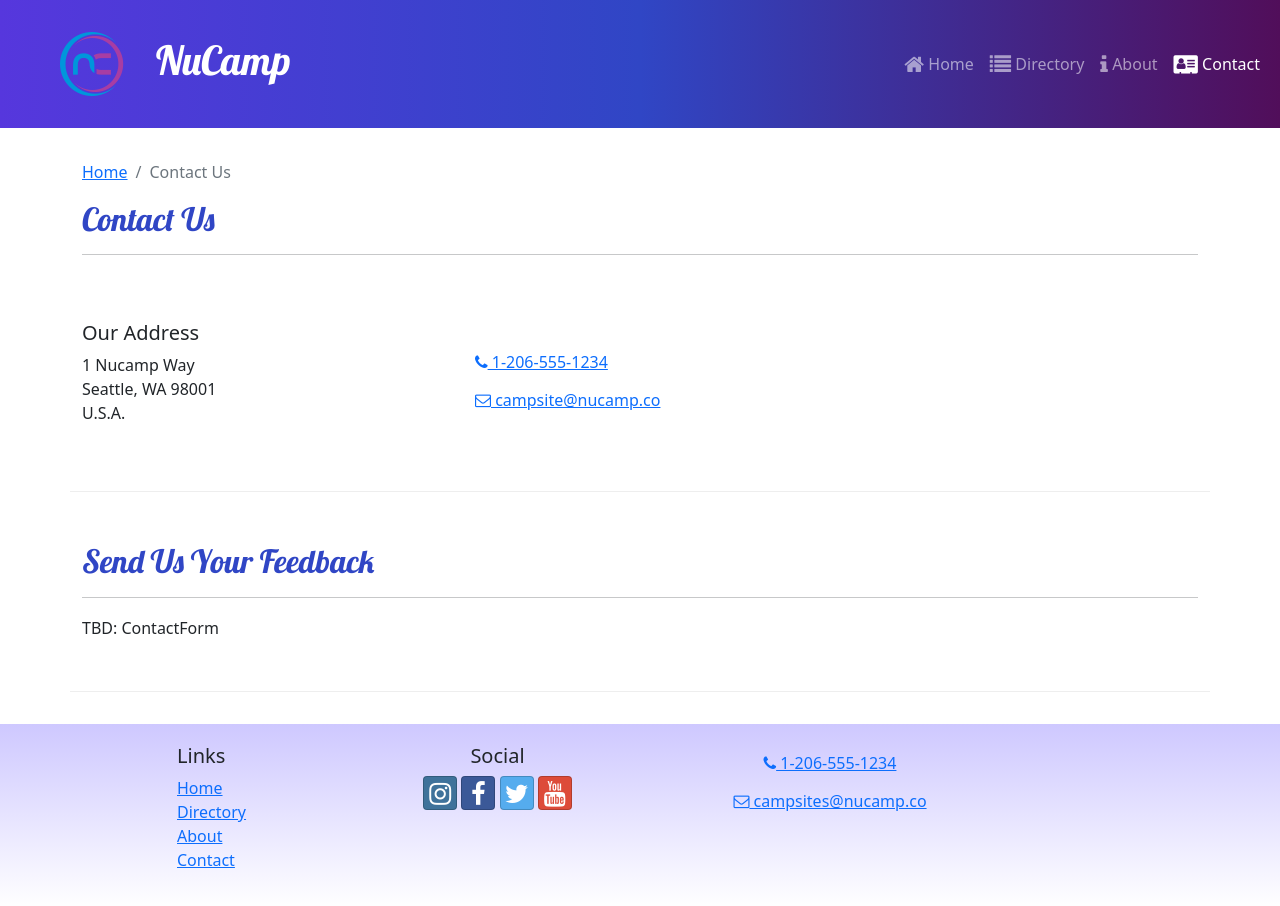
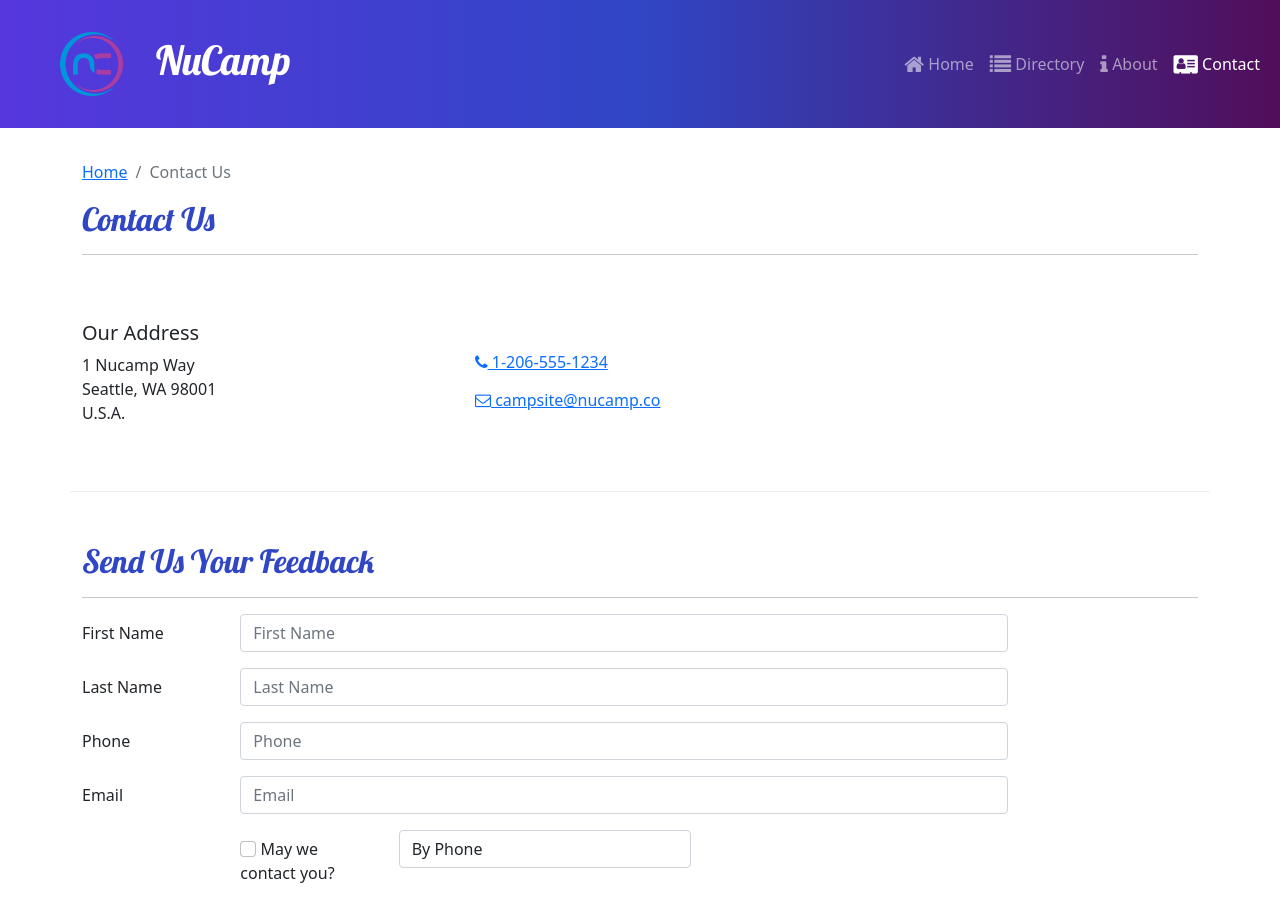
Before and after one commit to DNA21/react-site, a React (Create React App) app: page /contact in a window 1280 px wide. Shown: the top 906 px of the page. Built offline with nearby package versions, Linux system fonts and the light colour scheme.

Commit message:
ContactForm Parts 1 and 2

```diff
--- /dev/null
+++ b/src/components/ContactForm.js
@@ -0,0 +1,108 @@
+import { Button, Label, Col, FormGroup } from 'reactstrap';
+import { Formik, Field, Form } from 'formik';
+
+const ContactForm = () => {
+    return (
+        <Formik
+            initialValues={{
+                firstName: '',
+                lastName: '',
+                phoneNum: '',
+                email: '',
+                agree: false,
+                contactType: 'By Phone',
+                feedback: ''
+            }}
+        >
+            <Form>
+                <FormGroup row>
+                    <Label htmlFor='firstName' md='2'>
+                        First Name
+                    </Label>
+                    <Col md='10'>
+                        <Field
+                            name='firstName'
+                            placeholder='First Name'
+                            className='form-control'
+                        />
+                    </Col>
+                </FormGroup>
+                <FormGroup row>
+                    <Label htmlFor='lastName' md='2'>
+                        Last Name
+                    </Label>
+                    <Col md='10'>
+                        <Field
+                            name='lastName'
+                            placeholder='Last Name'
+                            className='form-control'
+                        />
+                    </Col>
+                </FormGroup>
+                <FormGroup row>
+                    <Label htmlFor='phoneNum' md='2'>
+                        Phone
+                    </Label>
+                    <Col md='10'>
+                        <Field
+                            name='phoneNum'
+                            placeholder='Phone'
+                            className='form-control'
+                        />
+                    </Col>
+                </FormGroup>
+                <FormGroup row>
+                    <Label htmlFor='email' md='2'>
+                        Email
+                    </Label>
+                    <Col md='10'>
+                        <Field
+                            name='email'
+                            placeholder='Email'
+                            type='email'
+                            className='form-control'
+                        />
+                    </Col>
+                </FormGroup>
+                <FormGroup row>
+                    <Label check md={{ size: 2, offset: 2 }}>
+                        <Field
+                            name='agree'
+                            type='checkbox'
+                            className='form-check-input'
+                        />{' '}
+                        May we contact you?
+                    </Label>
+                    <Col md='4'>
+                        <Field
+                            name='contactType'
+                            as='select'
+                            className='form-control'
+                        >
+                            <option>By Phone</option>
+                            <option>By Email</option>
+                        </Field>
+                    </Col>
+                </FormGroup>
+                <FormGroup row>
+                    <Label htmlFor='feedback' md='2'>
+                        Your Feedback
+                    </Label>
+                    <Col md='10'>
+                        <Field
+                            name='feedback'
+                            as='textarea'
+                            rows='12'
+                            className='form-control'
+                        />
+                    </Col>
+                </FormGroup>
+                <FormGroup row>
+
+                </FormGroup>
+            </Form>
+        </Formik>
+    )
+};
+
+export default ContactForm;
--- a/src/pages/ContactPage.js
+++ b/src/pages/ContactPage.js
@@ -1,5 +1,6 @@
 import { Container, Col, Row } from 'reactstrap';
 import SubHeader from '../components/SubHeader';
+import ContactForm from '../components/ContactForm';
 
 const ContactPage = () => {
     return (
@@ -34,15 +35,18 @@
                     </a>
                 </Col>
             </Row>
+
             <Row className='row-content'>
                 <Col xs='12'>
                     <h2>Send Us Your Feedback</h2>
                     <hr />
                 </Col>
-                <Col md='10'>TBD: ContactForm</Col>
+                <Col md='10'>
+                    <ContactForm />
+                </Col>
             </Row>
         </Container>
-    )
+    );
 };
 
 export default ContactPage;
```
